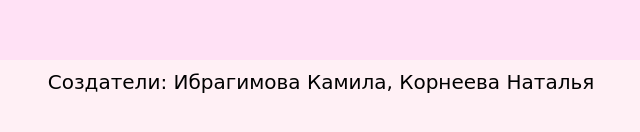
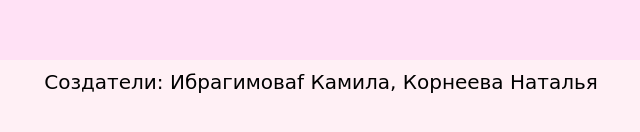
Before and after one commit to kakamilala/ibrkor, a plain HTML site: page formdata.html in a window 1280 px wide. Shown: the part 382-514 px from the top of the page, 319-959 px from the left. Drawn offline with Linux system fonts and the light colour scheme.

Commit message:
Update formdata.html

```diff
--- a/formdata.html
+++ b/formdata.html
@@ -35,7 +35,7 @@
 <main id="lb"></main>
 
 
-      <div class="footer"><div class="footertext">Создатели: Ибрагимова Камила, Корнеева Наталья</div></div>
+      <div class="footer"><div class="footertext">Создатели: Ибрагимоваf Камила, Корнеева Наталья</div></div>
 
   </body>
 </html>
```
